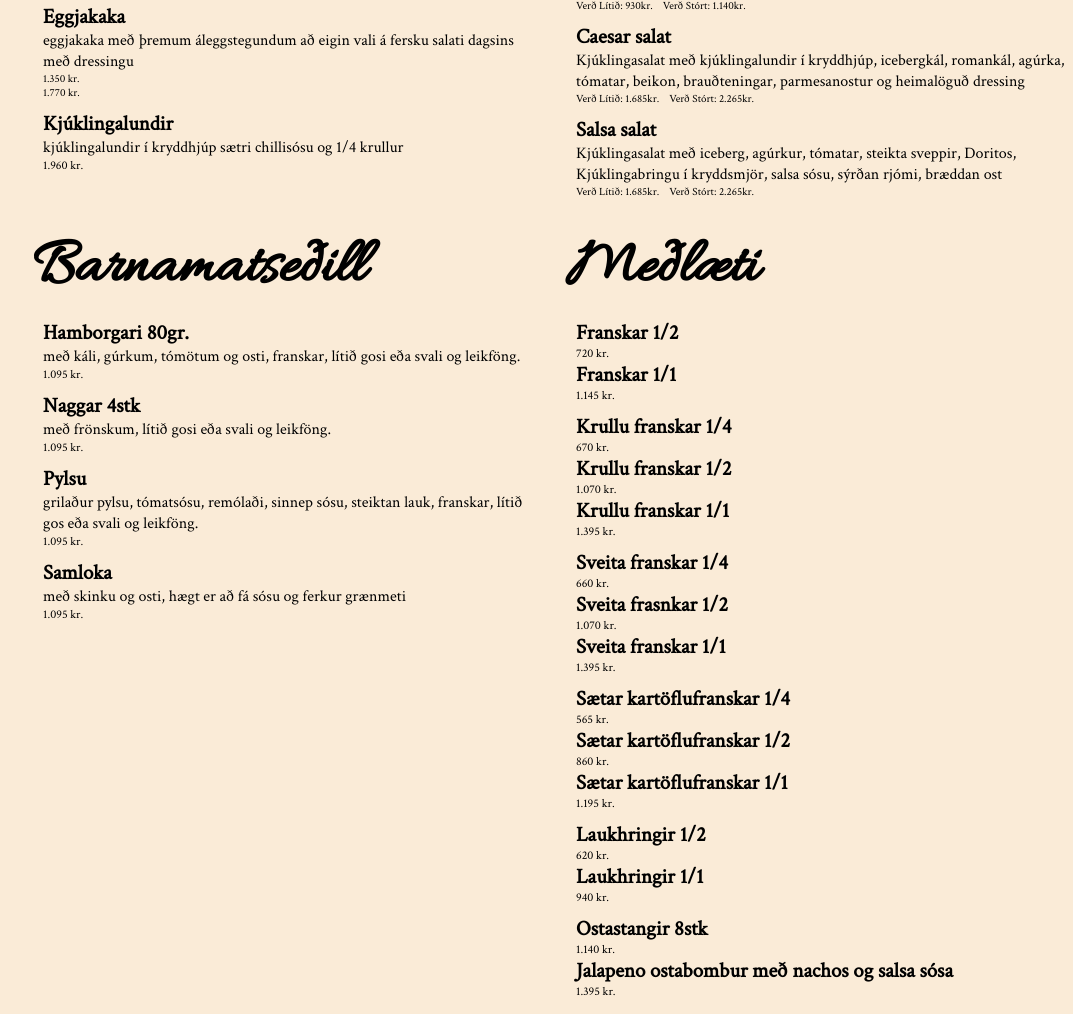
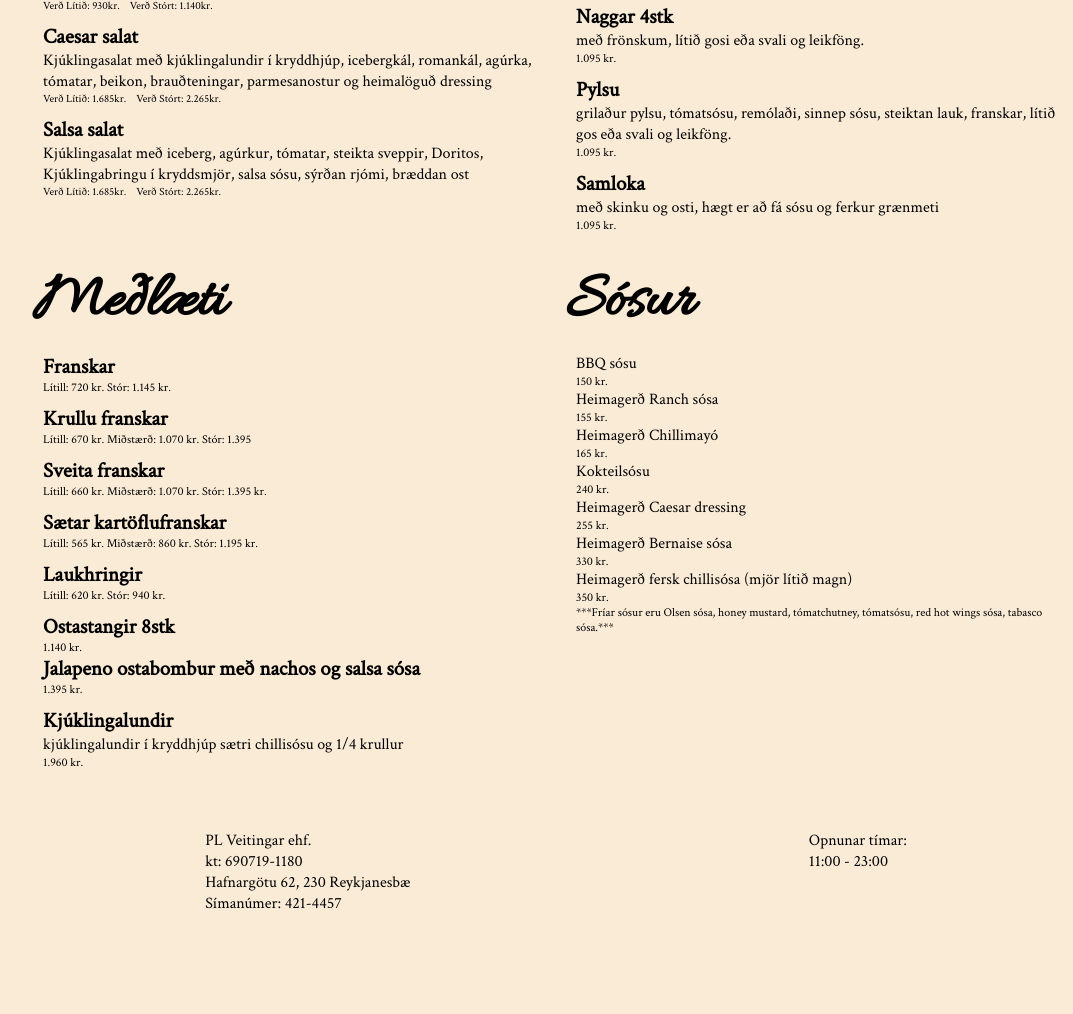
Before and after one commit to olsen-olsen/olsen-olsen.github.io, a website: page matsedill.html in a window 1280 px wide. Shown: the part 4246-5260 px from the top of the page, without its empty margins (44-1117 px from the left). After the commit the page ends 5200 px from the top, so only its background shows below. Drawn offline with Linux system fonts and the light colour scheme.

Commit message:
add more

```diff
--- a/matsedill.html
+++ b/matsedill.html
@@ -105,12 +105,12 @@
                       <div class="container_items items_samlokur"><p class="nafn">BBQ Kjúklingasamloka</p><p class="lysing">Steiktar kjúklingabringur í BBQ kryddsmjör, kál, tómatar, spes sósa borið fram með frönskum og kokteilsósu</p><p class="verd">2.270 kr.</p></div>
                       <div class="container_items items_samlokur"><p class="nafn">Klúbbasamloka</p><p class="lysing">Skinku, beikon, tómötum, káli, bræddum osti, spes sósu og frönskum og kokteilsósu</p><p class="verd">2.060 kr.</p></div>
                   </div>
-                  <div class="menu_list brunch">
-                      <h3 class="items_list title menusection">Brunch</h3>
-                      <div class="container_items items_brunch"><p class="nafn">Beikon og egg</p><p class="lysing">beikon, skinka, egg, ristað brauð, bakaðar baunir</p><p class="verd">1.840 kr.</p></div>
-                      <div class="container_items items_brunch"><p class="nafn">Eggjakaka</p><p class="lysing">eggjakaka með þremum áleggstegundum að eigin vali á fersku salati dagsins með dressingu</p><p class="verd_litill">1.350 kr.</p><p class="verd_stor">1.770 kr.</p></div>
-                      <div class="container_items items_brunch"><p class="nafn">Kjúklingalundir</p><p class="lysing">kjúklingalundir í kryddhjúp sætri chillisósu og 1/4 krullur</p><p class="verd">1.960 kr.</p></div>
-                  </div>
+                  <!-- <div class="menu_list brunch">
+                       <h3 class="items_list title menusection">Brunch</h3>
+                       <div class="container_items items_brunch"><p class="nafn">Beikon og egg</p><p class="lysing">beikon, skinka, egg, ristað brauð, bakaðar baunir</p><p class="verd">1.840 kr.</p></div>
+                       <div class="container_items items_brunch"><p class="nafn">Eggjakaka</p><p class="lysing">eggjakaka með þremum áleggstegundum að eigin vali á fersku salati dagsins með dressingu</p><p class="verd_litill">1.350 kr.</p><p class="verd_stor">1.770 kr.</p></div>
+                       <div class="container_items items_brunch"><p class="nafn">Kjúklingalundir</p><p class="lysing">kjúklingalundir í kryddhjúp sætri chillisósu og 1/4 krullur</p><p class="verd">1.960 kr.</p></div>
+                       </div> -->
                   <div class="menu_list salat">
                       <h3 class="items_list title menusection">Salat</h3>
                       <div class="container_items items_salat"><p class="nafn">Olsen Salat</p><p class="lysing">Einfaldan salat með iceberg, agúrkur, tómatar, maís og fínsaxaður kjúklingur, ostur, ranch dressing </p><div class="verd_storoglitill"><p class="verd_litill">Verð Lítið: 930kr.</p><p class="verd_stor">Verð Stórt: 1.140kr.</p></div></div>
@@ -126,21 +126,37 @@
                   </div>
                   <div class="menu_list medlaeti">
                       <h3 class="items_list title menusection">Meðlæti</h3>
-                      <div class="container_items franskar"><p class="nafn">Franskar 1/2</p><p class="verd">720 kr.</p>
-                          <p class="nafn">Franskar 1/1</p><p class="verd">1.145 kr.</p></div>
-                      <div class="container_items krullu"><p class="nafn">Krullu franskar 1/4</p><p class="verd">670 kr.</p>
-                          <p class="nafn">Krullu franskar 1/2</p><p class="verd">1.070 kr.</p>
-                          <p class="nafn">Krullu franskar 1/1</p><p class="verd">1.395 kr.</p></div>
-                      <div class="container_items sveita"><p class="nafn">Sveita franskar 1/4</p><p class="verd">660 kr.</p>
-                          <p class="nafn">Sveita frasnkar 1/2</p><p class="verd">1.070 kr.</p>
-                          <p class="nafn">Sveita franskar 1/1</p><p class="verd">1.395 kr.</p></div>
-                      <div class="container_items saeta"><p class="nafn">Sætar kartöflufranskar 1/4</p><p class="verd">565 kr.</p>
-                          <p class="nafn">Sætar kartöflufranskar 1/2</p><p class="verd">860 kr.</p>
-                          <p class="nafn">Sætar kartöflufranskar 1/1</p><p class="verd">1.195 kr.</p></div>
-                      <div class="container_items laukhringi"><p class="nafn">Laukhringir 1/2</p><p class="verd">620 kr.</p>
-                          <p class="nafn">Laukhringir 1/1</p><p class="verd">940 kr.</p></div>
-                      <div class="container_items stangir"><p class="nafn">Ostastangir 8stk</p><p class="verd">1.140 kr.</p>
-                          <p class="nafn">Jalapeno ostabombur með nachos og salsa sósa</p><p class="verd">1.395 kr.</p></div>
+                      <div class="container_items franskar">
+                          <p class="nafn">Franskar</p>
+                          <p class="verd">Lítill: 720 kr. Stór: 1.145 kr.</p>
+                      </div>
+                      <div class="container_items krullu">
+                          <p class="nafn">Krullu franskar</p>
+                          <p class="verd">Lítill: 670 kr. Miðstærð: 1.070 kr. Stór: 1.395</p>
+                      </div>
+                      <div class="container_items sveita">
+                          <p class="nafn">Sveita franskar</p>
+                          <p class="verd">Lítill: 660 kr. Miðstærð: 1.070 kr. Stór: 1.395 kr.</p>
+                      </div>
+                      <div class="container_items saeta">
+                          <p class="nafn">Sætar kartöflufranskar</p>
+                          <p class="verd">Lítill: 565 kr. Miðstærð: 860 kr. Stór: 1.195 kr.</p>
+                      </div>
+                      <div class="container_items laukhringi">
+                          <p class="nafn">Laukhringir</p>
+                          <p class="verd">Lítill: 620 kr. Stór: 940 kr.</p>
+                      </div>
+                      <div class="container_items stangir">
+                          <p class="nafn">Ostastangir 8stk</p>
+                          <p class="verd">1.140 kr.</p>
+                          <p class="nafn">Jalapeno ostabombur með nachos og salsa sósa</p>
+                          <p class="verd">1.395 kr.</p>
+                      </div>
+                      <div class="container_items items_brunch">
+                          <p class="nafn">Kjúklingalundir</p>
+                          <p class="lysing">kjúklingalundir í kryddhjúp sætri chillisósu og 1/4 krullur</p>
+                          <p class="verd">1.960 kr.</p>
+                      </div>
                   </div>
                   <div class="menu_list sosur">
                       <h3 class="items_list title menusection">Sósur</h3>
```
